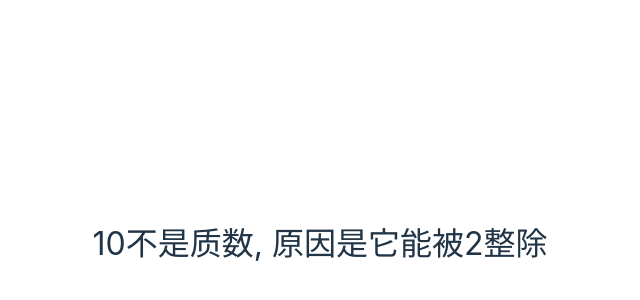
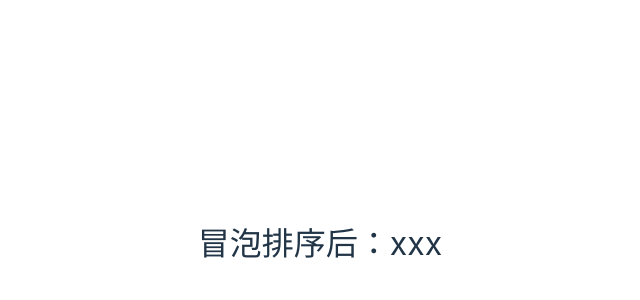
Before and after one commit to wrule/go-yzz, a React (Vite) app: page / in a window 1280 px wide. Shown: the part 156-456 px from the top of the page, without its empty margins (320-960 px from the left). Built offline with nearby package versions, Linux system fonts and the light colour scheme.

Commit message:
冒泡排序

```diff
--- a/src/App.tsx
+++ b/src/App.tsx
@@ -11,8 +11,10 @@ import Nums2 from './Nums2'
 import Nums3 from './Nums3'
 import Nums4 from './Nums4'
 import Nums5 from './Nums5'
+import Nums6 from './Nums6'
 
 function App() {
+  return <Nums6 />;
   return <Nums5 />;
   return <Nums4 />;
   return <Nums3 />;
--- /dev/null
+++ b/src/Nums6.tsx
@@ -0,0 +1,9 @@
+// 实现冒泡排序
+// 要求排序结果从大到小
+// 请单独写一个方法实现后调用这个方法，而不是写在Nums6内部
+
+export default
+function Nums6() {
+  const numList = [2, 1, 2, 9, 23, 0.1, 3.14, 999, 24, 7.9, 43, 81];
+  return <div style={{ fontSize: '32px' }}>冒泡排序后：xxx</div>;
+}
```
